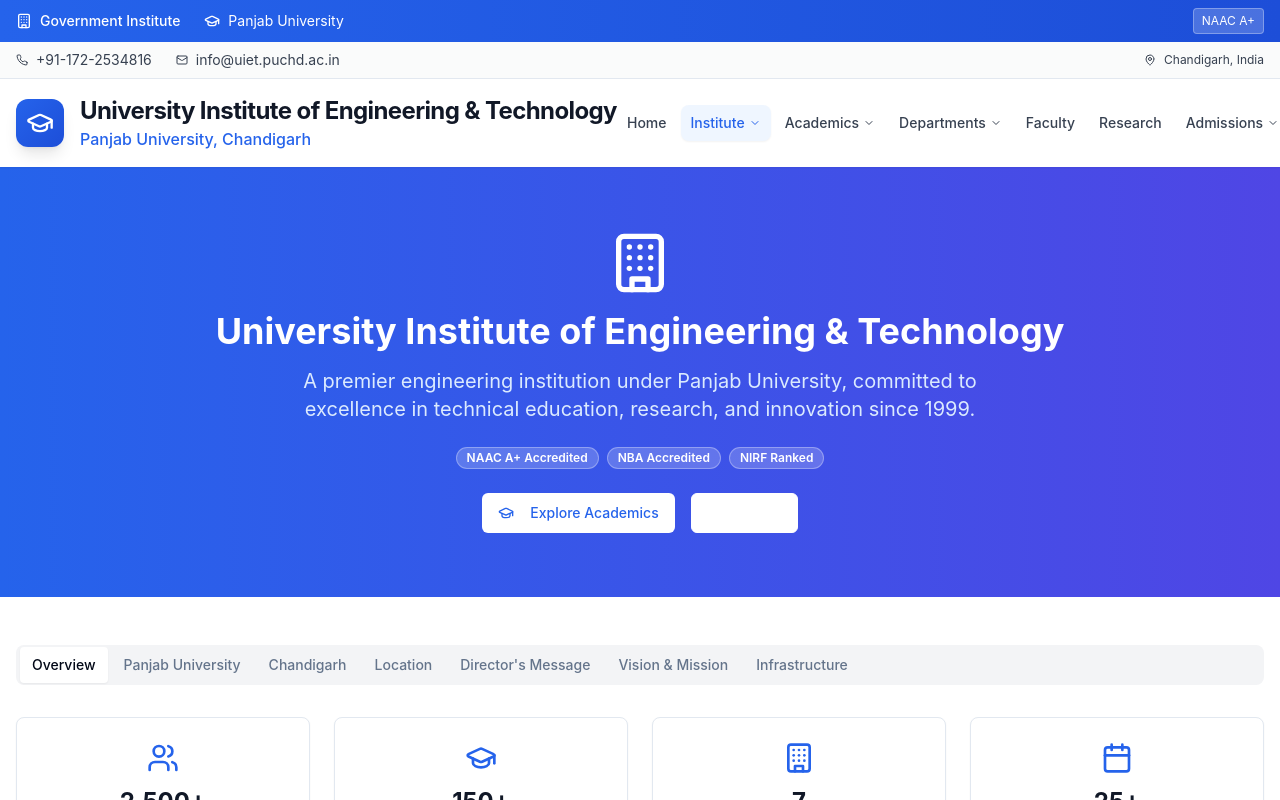
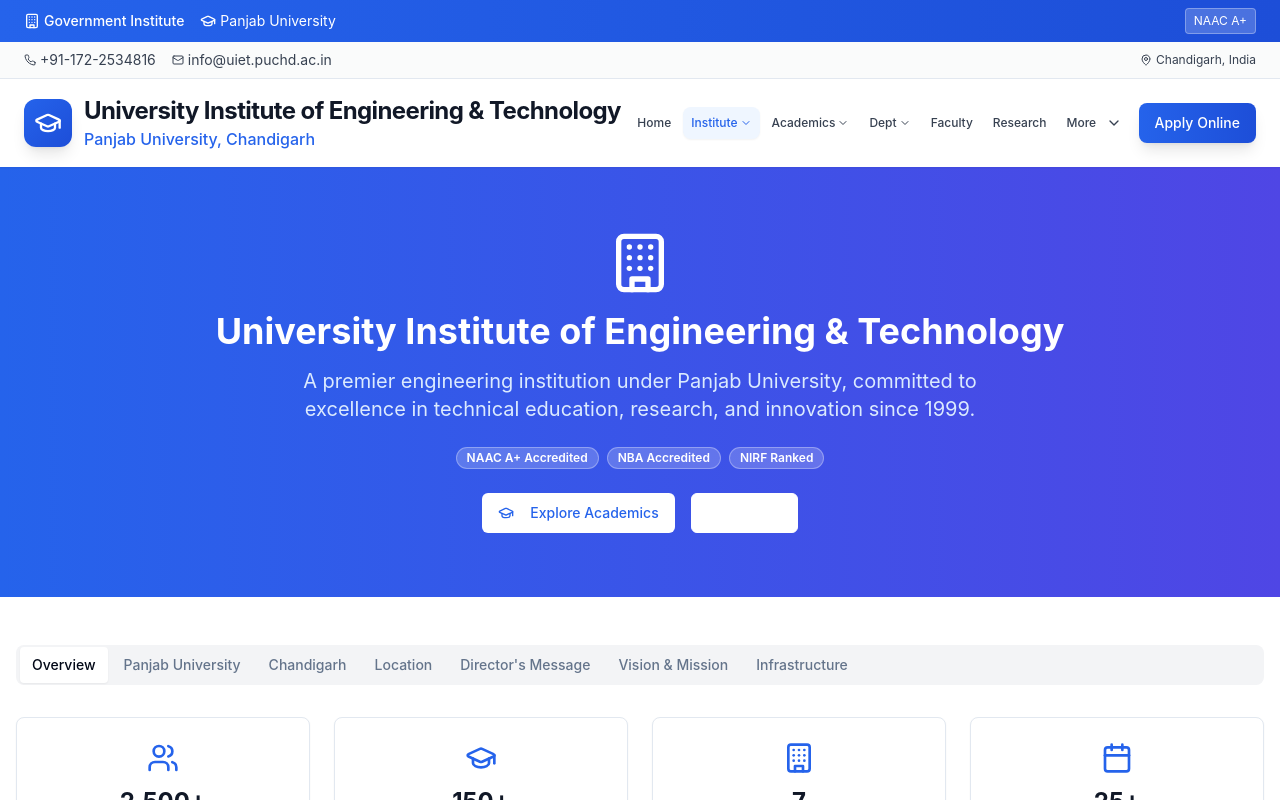
Before and after one commit to VivekSingla2005/uiet-reimagined-website, a React (Vite) app: page /about in a window 1280 px wide. Shown: the top 800 px of the page. Built offline with nearby package versions, Linux system fonts and the light colour scheme.

Commit message:
Refactor: Fully responsive navigation bar
Restructure the navigation bar from scratch to ensure full responsiveness across all screen sizes. Address any existing responsiveness issues and ensure all navigation elements are accessible and functional.

```diff
--- a/src/components/Header.tsx
+++ b/src/components/Header.tsx
@@ -4,27 +4,7 @@ import { Menu, X, ChevronDown, Phone, Mail, MapPin, Building, GraduationCap } fr
 import { Button } from '@/components/ui/button';
 import { Link, useLocation } from 'react-router-dom';
 
-const Header = () => {
-  const [isMenuOpen, setIsMenuOpen] = useState(false);
-  const [activeDropdown, setActiveDropdown] = useState<string | null>(null);
-  const [isScrolled, setIsScrolled] = useState(false);
-  const location = useLocation();
-
-  useEffect(() => {
-    const handleScroll = () => {
-      setIsScrolled(window.scrollY > 20);
-    };
-    window.addEventListener('scroll', handleScroll);
-    return () => window.removeEventListener('scroll', handleScroll);
-  }, []);
-
-  // Close mobile menu when route changes
-  useEffect(() => {
-    setIsMenuOpen(false);
-    setActiveDropdown(null);
-  }, [location.pathname]);
-
-  // Improved navigation with better organization
+// Navigation data structure
 const navigationItems = [
   { name: 'Home', href: '/' },
   {
@@ -134,6 +114,26 @@ const Header = () => {
   { name: 'Contact', href: '/contact' }
 ];
 
+const Header = () => {
+  const [isMenuOpen, setIsMenuOpen] = useState(false);
+  const [activeDropdown, setActiveDropdown] = useState<string | null>(null);
+  const [isScrolled, setIsScrolled] = useState(false);
+  const location = useLocation();
+
+  useEffect(() => {
+    const handleScroll = () => {
+      setIsScrolled(window.scrollY > 20);
+    };
+    window.addEventListener('scroll', handleScroll);
+    return () => window.removeEventListener('scroll', handleScroll);
+  }, []);
+
+  // Close mobile menu when route changes
+  useEffect(() => {
+    setIsMenuOpen(false);
+    setActiveDropdown(null);
+  }, [location.pathname]);
+
   const isActivePath = (href: string) => {
     if (href === '/') return location.pathname === '/';
     return location.pathname.startsWith(href);
@@ -147,22 +147,20 @@ const Header = () => {
     <header className={`bg-white/95 backdrop-blur-md shadow-sm sticky top-0 z-50 transition-all duration-300 ${isScrolled ? 'shadow-lg' : ''}`}>
       {/* Government Info Bar */}
       <div className="bg-gradient-to-r from-blue-600 to-blue-700 text-white py-1 sm:py-2">
-        <div className="container mx-auto px-4 max-w-7xl">
+        <div className="max-w-7xl mx-auto px-3 sm:px-4 lg:px-6">
           <div className="flex justify-between items-center text-xs sm:text-sm">
-            <div className="flex items-center space-x-3 sm:space-x-6">
-              <div className="flex items-center space-x-1 sm:space-x-2">
-                <Building className="h-3 w-3 sm:h-4 sm:w-4" />
+            <div className="flex items-center space-x-2 sm:space-x-4">
+              <div className="flex items-center space-x-1">
+                <Building className="h-3 w-3 sm:h-4 sm:w-4 flex-shrink-0" />
                 <span className="font-medium">Government Institute</span>
               </div>
-              <div className="hidden md:flex items-center space-x-1 sm:space-x-2">
-                <GraduationCap className="h-3 w-3 sm:h-4 sm:w-4" />
+              <div className="hidden sm:flex items-center space-x-1">
+                <GraduationCap className="h-3 w-3 sm:h-4 sm:w-4 flex-shrink-0" />
                 <span>Panjab University</span>
               </div>
             </div>
-            <div className="flex items-center">
-              <div className="bg-white/20 text-white border border-white/30 text-xs px-2 py-1 rounded">
+            <div className="bg-white/20 text-white border border-white/30 text-xs px-2 py-1 rounded flex-shrink-0">
               NAAC A+
-              </div>
             </div>
           </div>
         </div>
@@ -170,22 +168,22 @@ const Header = () => {
 
       {/* Contact Info */}
       <div className="bg-gray-50/80 backdrop-blur-sm border-b py-1 sm:py-2">
-        <div className="container mx-auto px-4 max-w-7xl">
+        <div className="max-w-7xl mx-auto px-3 sm:px-4 lg:px-6">
           <div className="flex justify-between items-center text-xs sm:text-sm text-gray-700">
-            <div className="flex items-center space-x-3 sm:space-x-6">
+            <div className="flex items-center space-x-2 sm:space-x-4">
               <a href="tel:+91-172-2534816" className="flex items-center hover:text-blue-600 transition-colors">
-                <Phone className="h-3 w-3 mr-1 sm:mr-2" />
+                <Phone className="h-3 w-3 mr-1 flex-shrink-0" />
                 <span className="hidden sm:inline">+91-172-2534816</span>
                 <span className="sm:hidden">Call</span>
               </a>
               <a href="mailto:info@uiet.puchd.ac.in" className="hidden sm:flex items-center hover:text-blue-600 transition-colors">
-                <Mail className="h-3 w-3 mr-1 sm:mr-2" />
+                <Mail className="h-3 w-3 mr-1 flex-shrink-0" />
                 <span className="hidden lg:inline">info@uiet.puchd.ac.in</span>
                 <span className="lg:hidden">Email</span>
               </a>
             </div>
-            <div className="flex items-center space-x-1 sm:space-x-2 text-xs">
-              <MapPin className="h-3 w-3" />
+            <div className="flex items-center space-x-1 text-xs flex-shrink-0">
+              <MapPin className="h-3 w-3 flex-shrink-0" />
               <span className="hidden sm:inline">Chandigarh, India</span>
               <span className="sm:hidden">CHD</span>
             </div>
@@ -194,30 +192,28 @@ const Header = () => {
       </div>
 
       {/* Main Header */}
-      <div className="container mx-auto px-4 max-w-7xl">
+      <div className="max-w-7xl mx-auto px-3 sm:px-4 lg:px-6">
         <div className="flex justify-between items-center py-3 sm:py-4">
           {/* Logo and Institute Name */}
-          <Link to="/" className="flex items-center space-x-2 sm:space-x-4 flex-shrink-0 min-w-0">
-            <div className="flex items-center space-x-2 sm:space-x-3">
-              <div className="w-8 h-8 sm:w-12 sm:h-12 bg-gradient-to-br from-blue-600 to-blue-700 rounded-xl flex items-center justify-center shadow-lg flex-shrink-0">
-                <GraduationCap className="h-5 w-5 sm:h-7 sm:w-7 text-white" />
-              </div>
+          <Link to="/" className="flex items-center space-x-2 sm:space-x-3 flex-shrink-0 min-w-0 max-w-[60%] sm:max-w-none">
+            <div className="w-8 h-8 sm:w-10 sm:h-10 lg:w-12 lg:h-12 bg-gradient-to-br from-blue-600 to-blue-700 rounded-lg sm:rounded-xl flex items-center justify-center shadow-lg flex-shrink-0">
+              <GraduationCap className="h-4 w-4 sm:h-5 sm:w-5 lg:h-7 lg:w-7 text-white" />
             </div>
             <div className="min-w-0 flex-1">
-              <h1 className="text-sm sm:text-xl lg:text-2xl font-bold text-gray-900 tracking-tight leading-tight truncate">
-                <span className="hidden lg:inline">University Institute of Engineering & Technology</span>
-                <span className="hidden sm:inline lg:hidden">UIET, Panjab University</span>
+              <h1 className="text-sm sm:text-lg lg:text-xl xl:text-2xl font-bold text-gray-900 tracking-tight leading-tight">
+                <span className="hidden xl:inline">University Institute of Engineering & Technology</span>
+                <span className="hidden sm:inline xl:hidden">UIET, Panjab University</span>
                 <span className="sm:hidden">UIET</span>
               </h1>
-              <p className="text-xs sm:text-sm lg:text-base text-blue-600 font-medium truncate">
+              <p className="text-xs sm:text-sm lg:text-base text-blue-600 font-medium">
                 <span className="hidden sm:inline">Panjab University, Chandigarh</span>
                 <span className="sm:hidden">Panjab University</span>
               </p>
             </div>
           </Link>
 
-          {/* Desktop Navigation - Improved spacing and responsiveness */}
-          <nav className="hidden xl:flex items-center space-x-1 overflow-visible">
+          {/* Desktop Navigation */}
+          <nav className="hidden 2xl:flex items-center space-x-1">
             {navigationItems.map((item) => (
               <div
                 key={item.name}
@@ -227,7 +223,7 @@ const Header = () => {
               >
                 <Link
                   to={item.href}
-                  className={`flex items-center px-2.5 py-2 transition-all duration-200 font-medium hover:bg-blue-50 rounded-lg text-sm whitespace-nowrap ${
+                  className={`flex items-center px-3 py-2 transition-all duration-200 font-medium hover:bg-blue-50 rounded-lg text-sm whitespace-nowrap ${
                     isActivePath(item.href) || (item.dropdown && hasActiveDropdownItem(item.dropdown))
                       ? 'text-blue-600 bg-blue-50 shadow-sm'
                       : 'text-gray-700 hover:text-blue-600'
@@ -258,9 +254,9 @@ const Header = () => {
             ))}
           </nav>
 
-          {/* Compact Desktop Navigation for medium screens */}
-          <nav className="hidden lg:flex xl:hidden items-center space-x-1">
-            {navigationItems.slice(0, 5).map((item) => (
+          {/* Large Desktop Compact Navigation */}
+          <nav className="hidden xl:flex 2xl:hidden items-center space-x-1">
+            {navigationItems.slice(0, 6).map((item) => (
               <div
                 key={item.name}
                 className="relative group"
@@ -310,7 +306,77 @@ const Header = () => {
               </Button>
               {activeDropdown === 'more' && (
                 <div className="absolute top-full right-0 mt-2 w-48 bg-white rounded-xl shadow-xl border border-gray-200 z-50 py-2">
-                  {navigationItems.slice(5).map((item) => (
+                  {navigationItems.slice(6).map((item) => (
+                    <Link
+                      key={item.name}
+                      to={item.href}
+                      className={`block px-4 py-3 text-sm transition-all duration-150 border-b border-gray-100 last:border-b-0 hover:pl-6 ${
+                        isActivePath(item.href)
+                          ? 'bg-blue-50 text-blue-700 font-medium border-l-4 border-l-blue-600'
+                          : 'text-gray-700 hover:bg-blue-50 hover:text-blue-700'
+                      }`}
+                    >
+                      {item.name}
+                    </Link>
+                  ))}
+                </div>
+              )}
+            </div>
+          </nav>
+
+          {/* Medium Desktop Navigation */}
+          <nav className="hidden lg:flex xl:hidden items-center space-x-1">
+            {navigationItems.slice(0, 4).map((item) => (
+              <div
+                key={item.name}
+                className="relative group"
+                onMouseEnter={() => item.dropdown && setActiveDropdown(item.name)}
+                onMouseLeave={() => setActiveDropdown(null)}
+              >
+                <Link
+                  to={item.href}
+                  className={`flex items-center px-2 py-2 transition-all duration-200 font-medium hover:bg-blue-50 rounded-lg text-xs whitespace-nowrap ${
+                    isActivePath(item.href) || (item.dropdown && hasActiveDropdownItem(item.dropdown))
+                      ? 'text-blue-600 bg-blue-50 shadow-sm'
+                      : 'text-gray-700 hover:text-blue-600'
+                  }`}
+                >
+                  {item.name === 'Departments' ? 'Dept' : item.name}
+                  {item.dropdown && <ChevronDown className="ml-0.5 h-3 w-3 transition-transform duration-200 group-hover:rotate-180" />}
+                </Link>
+
+                {item.dropdown && activeDropdown === item.name && (
+                  <div className="absolute top-full left-0 mt-2 w-64 bg-white rounded-xl shadow-xl border border-gray-200 z-50 py-2 opacity-0 translate-y-2 animate-[fadeInUp_0.2s_ease-out_forwards]">
+                    {item.dropdown.map((subItem) => (
+                      <Link
+                        key={subItem.name}
+                        to={subItem.href}
+                        className={`block px-4 py-3 text-sm transition-all duration-150 border-b border-gray-100 last:border-b-0 hover:pl-6 ${
+                          isActivePath(subItem.href.split('#')[0])
+                            ? 'bg-blue-50 text-blue-700 font-medium border-l-4 border-l-blue-600'
+                            : 'text-gray-700 hover:bg-blue-50 hover:text-blue-700'
+                        }`}
+                      >
+                        {subItem.name}
+                      </Link>
+                    ))}
+                  </div>
+                )}
+              </div>
+            ))}
+            <div className="relative group">
+              <Button
+                variant="ghost"
+                size="sm"
+                className="px-2 py-2 text-xs text-gray-700 hover:text-blue-600 hover:bg-blue-50"
+                onMouseEnter={() => setActiveDropdown('more')}
+                onMouseLeave={() => setActiveDropdown(null)}
+              >
+                More <ChevronDown className="ml-0.5 h-3 w-3" />
+              </Button>
+              {activeDropdown === 'more' && (
+                <div className="absolute top-full right-0 mt-2 w-48 bg-white rounded-xl shadow-xl border border-gray-200 z-50 py-2">
+                  {navigationItems.slice(4).map((item) => (
                     <Link
                       key={item.name}
                       to={item.href}
@@ -329,10 +395,11 @@ const Header = () => {
           </nav>
 
           {/* CTA Button + Mobile Menu */}
-          <div className="flex items-center space-x-2 sm:space-x-4 flex-shrink-0">
-            <Link to="/admissions" className="hidden lg:block">
-              <Button className="bg-gradient-to-r from-blue-600 to-blue-700 hover:from-blue-700 hover:to-blue-800 text-white font-medium text-sm px-4 py-2 rounded-lg shadow-lg hover:shadow-xl transition-all duration-300 transform hover:scale-105">
-                Apply Online
+          <div className="flex items-center space-x-2 sm:space-x-3 flex-shrink-0">
+            <Link to="/admissions" className="hidden sm:block">
+              <Button className="bg-gradient-to-r from-blue-600 to-blue-700 hover:from-blue-700 hover:to-blue-800 text-white font-medium text-xs sm:text-sm px-3 sm:px-4 py-2 rounded-lg shadow-lg hover:shadow-xl transition-all duration-300 transform hover:scale-105">
+                <span className="hidden lg:inline">Apply Online</span>
+                <span className="lg:hidden">Apply</span>
               </Button>
             </Link>
             <Button
@@ -341,14 +408,14 @@ const Header = () => {
               className="lg:hidden p-2 hover:bg-blue-50 transition-colors"
               onClick={() => setIsMenuOpen(!isMenuOpen)}
             >
-              {isMenuOpen ? <X className="h-5 w-5 sm:h-6 sm:w-6" /> : <Menu className="h-5 w-5 sm:h-6 sm:w-6" />}
+              {isMenuOpen ? <X className="h-5 w-5" /> : <Menu className="h-5 w-5" />}
             </Button>
           </div>
         </div>
 
-        {/* Mobile Navigation - Enhanced design */}
+        {/* Mobile Navigation */}
         {isMenuOpen && (
-          <div className="lg:hidden border-t bg-white/95 backdrop-blur-md shadow-lg rounded-b-xl mb-2 max-h-96 overflow-y-auto">
+          <div className="lg:hidden border-t bg-white/95 backdrop-blur-md shadow-lg rounded-b-xl mb-2 max-h-[80vh] overflow-y-auto">
             <nav className="py-4 space-y-1">
               {navigationItems.map((item) => (
                 <div key={item.name}>
```
Lines whose indentation alone changed are shown as unchanged.
